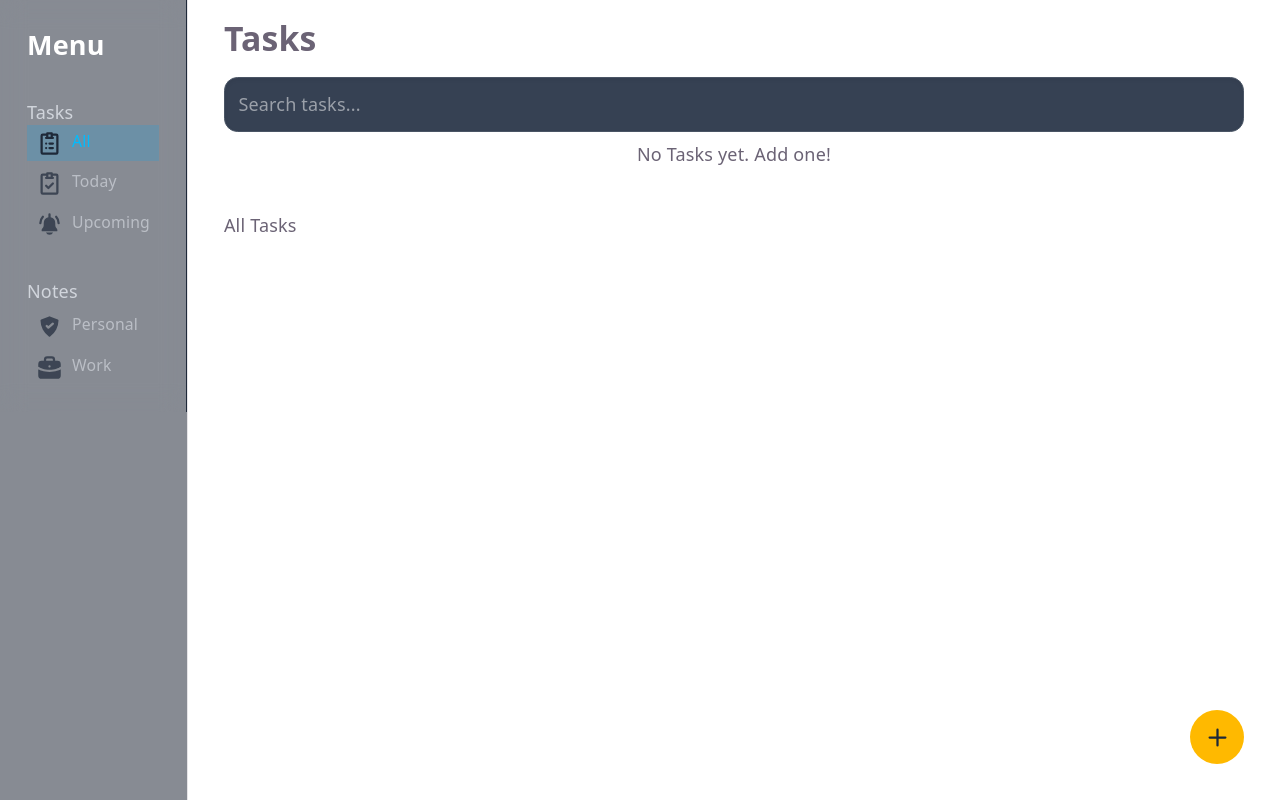
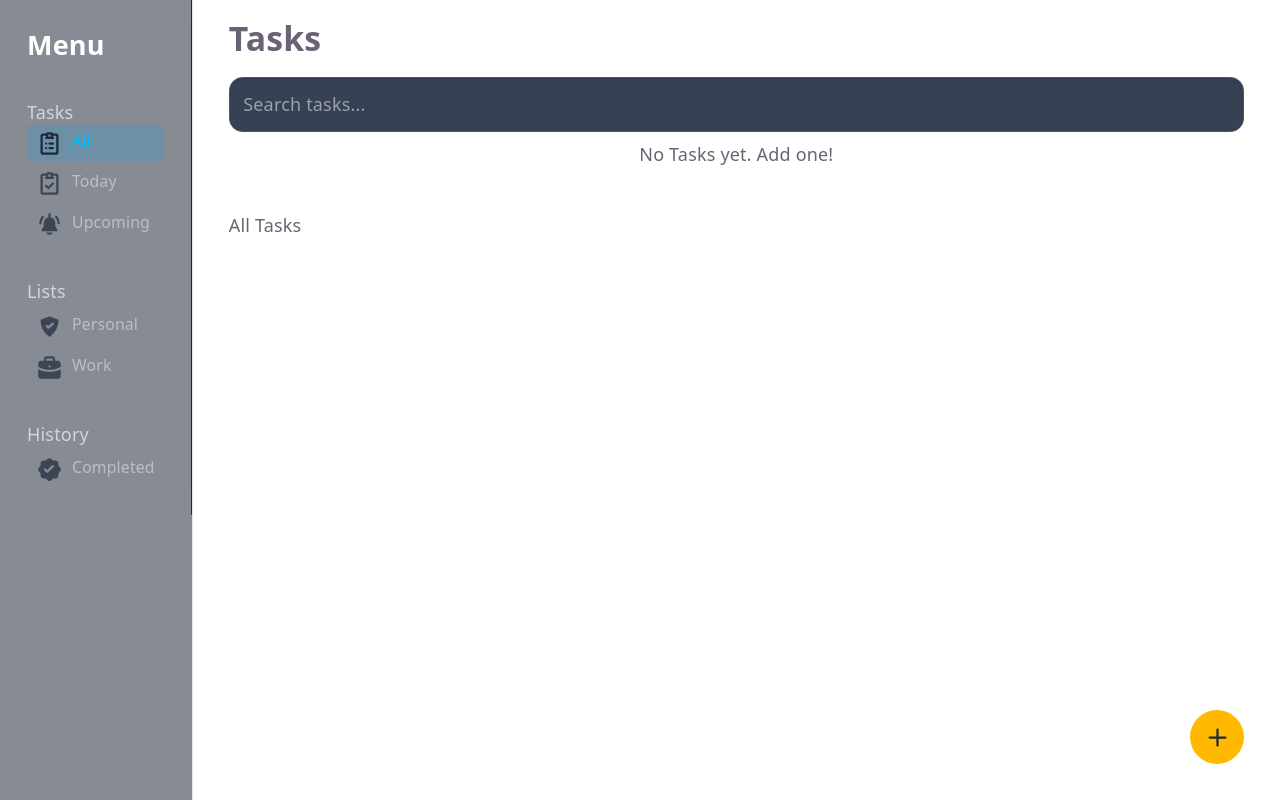
Before and after one commit to waiyan-n0/todo-app, a React (Vite) app: page / in a window 1280 px wide. Built offline with nearby package versions, Linux system fonts and the light colour scheme.

Commit message:
useEffect function added

```diff
--- a/src/Alert.jsx
+++ b/src/Alert.jsx
@@ -8,6 +8,7 @@ function Alert() {
         success: 'bg-emerald-500/20 border-emerald-500/50 text-emerald-400',
         edit: 'bg-sky-500/20 border-sky-500/50 text-sky-400',
         delete: 'bg-rose-500/20 border-rose-500/50 text-rose-400',
+        complete: 'bg-sky-500/20 border-sky-500/50 text-sky-400',
     };
     return (
 
@@ -17,6 +18,7 @@ function Alert() {
                 {state.alert.type === 'success'}
                 {state.alert.type === 'edit'}
                 {state.alert.type === 'delete'}
+                {state.alert.type === 'complete'}
             </span>
             <span className='flex items-center p-2 gap-2 justify-center'>
                 <svg className="w-6 h-6" aria-hidden="true" xmlns="http://www.w3.org/2000/svg"
--- a/src/Context.jsx
+++ b/src/Context.jsx
@@ -1,4 +1,4 @@
-import {createContext, useReducer, useRef} from "react";
+import {createContext, useEffect, useReducer, useRef} from "react";
 import {todoReducer} from './todoReducer.js'
 
 export const Context  = createContext();
@@ -21,6 +21,23 @@ export const Provider = ({ children }) => {
     const inputRef = useRef(null);
     const datetimeRef = useRef(null);
     const [state, dispatch] = useReducer(todoReducer, initialState);
+
+    useEffect(() => {
+        const autoDeleting = setInterval(() => {
+            const now = new Date().getTime();
+            const expirationTime = 24 * 60 * 60 * 1000;
+            state.tasks.forEach(task => {
+                if(task.completed && task.completedAt) {
+                    const deleteTimer = now - new Date(task.completedAt).getTime();
+                    if(deleteTimer > expirationTime){
+                        dispatch({type:'REMOVE_TASK', payload: task.id});
+                    }
+                }
+            });
+        },60000);
+        return ()=> clearInterval(autoDeleting);
+    },[state.tasks]);
+
     return (
         <Context.Provider value={{state, dispatch, inputRef, datetimeRef}}>
             {children}
--- a/src/Lists.jsx
+++ b/src/Lists.jsx
@@ -7,11 +7,12 @@ function Lists(){
     const filteredByView = state.tasks.filter((task) => {
         const taskDate = task.reminder ? task.reminder.split("T")[0] : "";
         switch (state.currentView) {
-            case 'All': {return true}
-            case 'Today':{ return taskDate === todayDate;}
-            case 'Upcoming':{ return taskDate > todayDate;}
-            case 'Personal': return task.category === 'Personal';
-            case 'Work': return task.category === 'Work';
+            case 'All': {return !task.completed}
+            case 'Today':{ return taskDate === todayDate && !task.completed;}
+            case 'Upcoming':{ return taskDate > todayDate && !task.completed;}
+            case 'Personal': return task.category === 'Personal' && !task.completed;
+            case 'Work': return task.category === 'Work' && !task.completed;
+            case 'Completed': return task.completed ===true;
             default: return true;
         }
     })
@@ -26,7 +27,10 @@ function Lists(){
             dispatch({ type: 'HIDE_ALERT' });
         }, 3000);
     }
-
+    const handleCompleted = (task) => {
+        dispatch({type: 'COMPLETE_TASK', payload: task});
+        dispatch({type: 'SHOW_ALERT', payload: {message:'TASK MARKED AS COMPLETED SUCCESSFULLY!', type:'complete'}});
+    }
     return (
         <div >
             {filteredTasks.length === 0 && <p className='py-2'>{state.searchInput? `Does not matched any results with "${state.searchInput}"!` : 'No Tasks yet. Add one!'}</p>}
@@ -36,7 +40,7 @@ function Lists(){
                     <li key={task.id} className='flex flex-row items-center justify-between bg-gray-500 rounded-md p-4'>
                         <span className={`flex items-center gap-4 text-gray-700 transition-all ${task.completed ? 'line-through text-gray-400' : ''}`}>
                             <span className={`w-6 h-6 flex items-center justify-center border-2 rounded-md cursor-pointer transition-all duration-20 shrink-0 ${task.completed ? 'bg-white shadow-md' : ''}`}
-                                  onClick={() => dispatch({type: 'COMPLETE_TASK', payload: task})}>
+                                  onClick={()=>handleCompleted(task)}>
                                     {task.completed && (
                                         <svg xmlns="http://www.w3.org/2000/svg" className="h-4 w-4 text-black" viewBox="0 0 20 20" fill="currentColor">
                                             <path fillRule="evenodd" d="M16.707 5.293a1 1 0 010 1.414l-8 8a1 1 0 01-1.414 0l-4-4a1 1 0 011.414-1.414L8 12.586l7.293-7.293a1 1 0 011.414 0z" clipRule="evenodd"/>
--- a/src/Sidebar.jsx
+++ b/src/Sidebar.jsx
@@ -62,10 +62,10 @@ function Sidebar(){
                 </div>
             </div>
             <div className='flex flex-col gap-1'>
-                <p>Notes</p>
+                <p>Lists</p>
                 <div className='flex flex-col gap-1'>
                     <span onClick={()=> dispatch({type:'SET_CATEGORY_VIEW', payload: 'Personal'})}
-                        className={`group flex gap-2 font-semibold px-2 py-1 opacity-70 text-sm cursor-pointer hover:bg-sky-500/10 hover:text-sky-400 shadow-[inset_0_0_10px_rgba(14,165,233,0.1)`}>
+                        className={`group flex gap-2 font-semibold px-2 py-1 opacity-70 text-sm cursor-pointer hover:bg-sky-500/10 hover:text-sky-400 shadow-[inset_0_0_10px_rgba(14,165,233,0.1) ${state.currentView === 'Personal' ? 'bg-sky-500/20 text-sky-400 opacity-100' : 'opacity-70'}`}>
                         <svg
                             className="w-6 h-6 shrink-0 text-gray-800 dark:text-white transition-transform duration-200 group-hover:scale-110"
                             aria-hidden="true"
@@ -78,7 +78,7 @@ function Sidebar(){
                         <span className={`${isExpanded ? 'block' : 'hidden'} sm:block font-medium text-sm whitespace-nowrap`}>Personal</span>
                     </span>
                     <span onClick={()=> dispatch({type:'SET_CATEGORY_VIEW', payload: 'Work'})}
-                        className={`group flex gap-2 font-semibold px-2 py-1 opacity-70 text-sm cursor-pointer hover:bg-sky-500/10 hover:text-sky-400 shadow-[inset_0_0_10px_rgba(14,165,233,0.1)`}>
+                        className={`group flex gap-2 font-semibold px-2 py-1 opacity-70 text-sm cursor-pointer hover:bg-sky-500/10 hover:text-sky-400 shadow-[inset_0_0_10px_rgba(14,165,233,0.1) ${state.currentView === 'Work' ? 'bg-sky-500/20 text-sky-400 opacity-100' : 'opacity-70'}`}>
                         <svg
                             className="w-6 h-6 shrink-0 text-gray-800 dark:text-white transition-transform duration-200 group-hover:scale-110"
                             aria-hidden="true"
@@ -92,6 +92,22 @@ function Sidebar(){
                     </span>
                 </div>
             </div>
+            <div className='flex flex-col gap-1'>
+                <p>History</p>
+                <div className='flex flex-col gap-1'>
+                    <span onClick={()=> dispatch({type:'SET_VIEW', payload: 'Completed'})}
+                        className={`group flex gap-2 font-semibold px-2 py-1 opacity-70 text-sm cursor-pointer hover:bg-sky-500/10 hover:text-sky-400 shadow-[inset_0_0_10px_rgba(14,165,233,0.1) ${state.currentView === 'Completed' ? 'bg-sky-500/20 text-sky-400 opacity-100' : 'opacity-70'}`}>
+                        <svg className="w-6 h-6 shrink-0 text-gray-800 dark:text-white" aria-hidden="true"
+                             xmlns="http://www.w3.org/2000/svg" width="24" height="24" fill="currentColor"
+                             viewBox="0 0 24 24">
+                          <path fillRule="evenodd"
+                                d="M12 2c-.791 0-1.55.314-2.11.874l-.893.893a.985.985 0 0 1-.696.288H7.04A2.984 2.984 0 0 0 4.055 7.04v1.262a.986.986 0 0 1-.288.696l-.893.893a2.984 2.984 0 0 0 0 4.22l.893.893a.985.985 0 0 1 .288.696v1.262a2.984 2.984 0 0 0 2.984 2.984h1.262c.261 0 .512.104.696.288l.893.893a2.984 2.984 0 0 0 4.22 0l.893-.893a.985.985 0 0 1 .696-.288h1.262a2.984 2.984 0 0 0 2.984-2.984V15.7c0-.261.104-.512.288-.696l.893-.893a2.984 2.984 0 0 0 0-4.22l-.893-.893a.985.985 0 0 1-.288-.696V7.04a2.984 2.984 0 0 0-2.984-2.984h-1.262a.985.985 0 0 1-.696-.288l-.893-.893A2.984 2.984 0 0 0 12 2Zm3.683 7.73a1 1 0 1 0-1.414-1.413l-4.253 4.253-1.277-1.277a1 1 0 0 0-1.415 1.414l1.985 1.984a1 1 0 0 0 1.414 0l4.96-4.96Z"
+                                clipRule="evenodd"/>
+                        </svg>
+                        <span className={`${isExpanded ? 'block' : 'hidden'} sm:block font-medium text-sm whitespace-nowrap`}>Completed</span>
+                    </span>
+                </div>
+            </div>
         </div>
     );
 }
--- a/src/todoReducer.js
+++ b/src/todoReducer.js
@@ -29,8 +29,11 @@ export const todoReducer = (state, action) => {
         case 'COMPLETE_TASK':
             return {
                 ...state,
-                tasks: state.tasks.map(item=>
-                item.id === action.payload.id ? {...item, completed:!item.completed}: item)
+                tasks: state.tasks.map(item=> item.id === action.payload.id ? {
+                    ...item,
+                    completed:!item.completed,
+                    completedAt: !item.completed?new Date().toISOString() : null
+                }: item)
             }
         case 'MODAL_TOGGLE':
             return {
```
